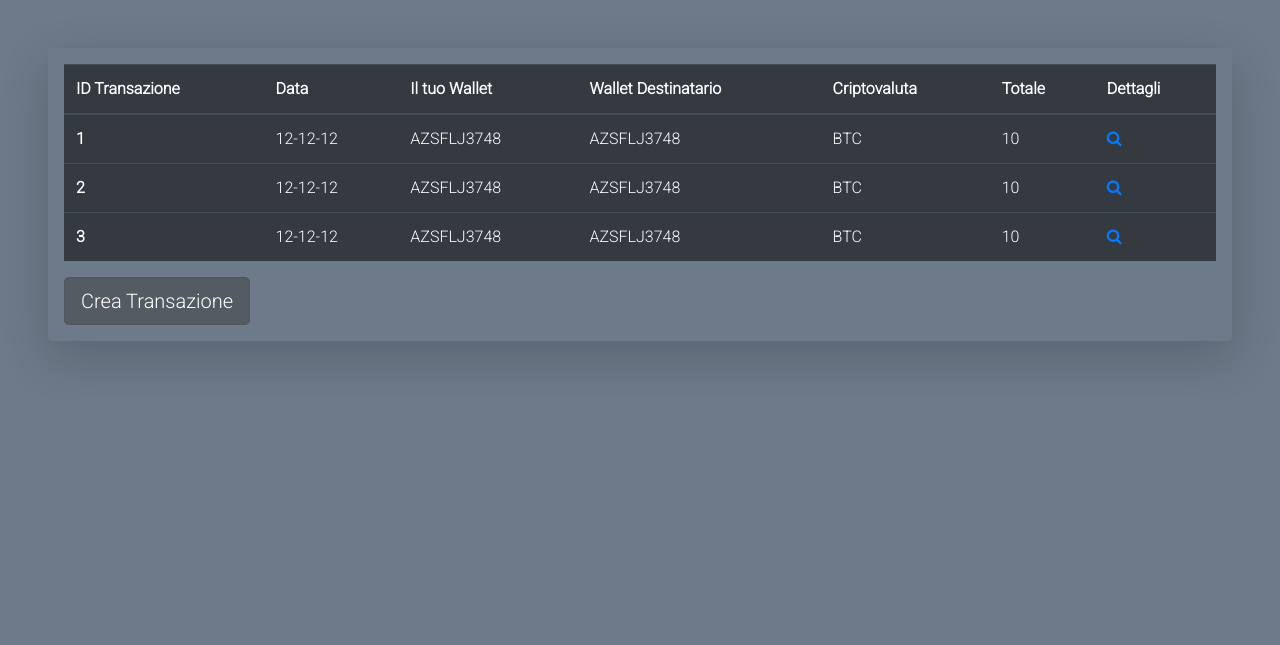
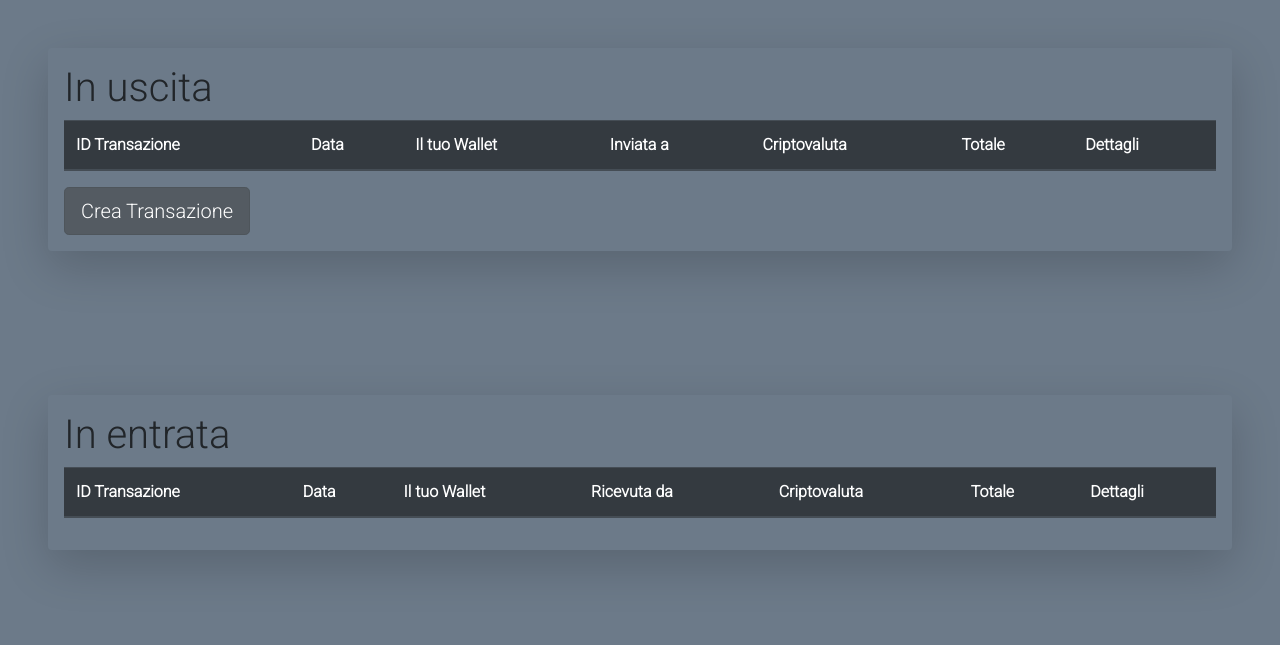
Before and after one commit to giacoballoccu/SmartWalletApp, a Django app: page /transazioni/ in a window 1280 px wide. Shown: the part 112-757 px from the top of the page. Run offline with Django 3.2, Linux system fonts and the light colour scheme; a user stored in the database is signed in; data comes from the database, SQL or seed files in the repository; data that the repository does not hold is empty; some libraries are stand-ins or nearby versions.

Commit message:
Tabella transazione dinamica supportata anche dal template

```diff
--- a/templates/transazioni.html
+++ b/templates/transazioni.html
@@ -8,15 +8,17 @@
     <nav class="navbar navbar-expand-lg navbar-dark bg-dark">
 
         <!-- Toggle button-->
-      <button class="navbar-toggler" type="button" data-toggle="collapse" data-target="#navbar" aria-controls="navbar" aria-expanded="false" aria-label="Toggle navigation">
+        <button class="navbar-toggler" type="button" data-toggle="collapse" data-target="#navbar" aria-controls="navbar"
+                aria-expanded="false" aria-label="Toggle navigation">
             <span class="navbar-toggler-icon"></span>
         </button>
 
         <div class="collapse navbar-collapse justify-content-start" id="navbar">
-          <ul class="navbar-nav"><li class="nav-item active">
-                <a class="nav-link" href="{% url 'dashboard' %}">Dashboard <span class="sr-only">(current)</span></a>
+            <ul class="navbar-nav">
+                <li class="nav-item active">
+                    <a class="nav-link" href="{% url 'dashboard' %}">Dashboard <span
+                            class="sr-only">(current)</span></a>
                 </li>
-
 
 
                 <li class="nav-item">
@@ -32,7 +34,7 @@
 
 
         <!-- Log out button-->
-      <div class="collapse navbar-collapse  justify-content-end" id="navbar">
+        <div class="collapse navbar-collapse justify-content-end" id="navbar">
             <ul class="navbar-nav">
 
                 <!-- Divider for toggle mode-->
@@ -50,13 +52,15 @@
     <!-- TABELLA TRANSAZIONI CON BOTTONE CREA-->
     <div class="col py-5 px-md-5 bordered col-example">
         <div class="shadow-lg p-3 mb-5 bg rounded">
+            <h1>In uscita</h1>
             <table class="table table-hover table-dark table-responsive-md">
+
                 <thead>
                 <tr>
                     <th scope="col">ID Transazione</th>
                     <th scope="col">Data</th>
                     <th scope="col">Il tuo Wallet</th>
-                          <th scope="col">Wallet Destinatario</th>
+                    <th scope="col">Inviata a</th>
                     <th scope="col">Criptovaluta</th>
                     <th scope="col">Totale</th>
                     <th scope="col">Dettagli</th>
@@ -65,61 +69,65 @@
 
                 <tbody>
 
-                        <!-RIGA TRANSAZIONE-->
+                {% for transazione in transazioni_ricevute %}
                     <tr>
-                          <th scope="row">1</th>
-                          <td>12-12-12</td>
-                          <td>AZSFLJ3748</td>
-                          <td>AZSFLJ3748</td>
-                          <td>BTC</td>
-                          <td>10</td>
+                        <th scope="row">{{ transazione.id }}</th>
+                        <td>{{ transazione.data }}</td>
+                        <td>{{ transazione.input_wallet }}</td>
+                        <td>{{ transazione.output_wallet }}</td>
+                        <td>{{ transazione.cryptocurrency }}</td>
+                        <td>{{ transazione.quantita }}</td>
                         <td>
-                              <a href="#" >
+                            <a href="#">
                                 <i class="fa fa-search" aria-hidden="true">
                                 </i>
                             </a>
                         </td>
                     </tr>
+                {% endfor %}
 
-                        <!-RIGA TRANSAZIONE-->
+                </tbody>
+            </table>
+            <!-- BOTTONE CREA TRANSAZIONE-->
+            <a href="#" class="btn btn-secondary btn-lg active" role="button" aria-pressed="true">Crea Transazione</a>
+
+        </div>
+    </div>
+    </div>
+    <div class="col py-5 px-md-5 bordered col-example">
+        <div class="shadow-lg p-3 mb-5 bg rounded">
+            <table class="table table-hover table-dark table-responsive-md">
+                <h1>In entrata</h1>
+                <thead>
                 <tr>
-                          <th scope="row">2</th>
-                          <td>12-12-12</td>
-                          <td>AZSFLJ3748</td>
-                          <td>AZSFLJ3748</td>
-                          <td>BTC</td>
-                          <td>10</td>
+                    <th scope="col">ID Transazione</th>
+                    <th scope="col">Data</th>
+                    <th scope="col">Il tuo Wallet</th>
+                    <th scope="col">Ricevuta da</th>
+                    <th scope="col">Criptovaluta</th>
+                    <th scope="col">Totale</th>
+                    <th scope="col">Dettagli</th>
+                </tr>
+                </thead>
+                {% for transazione in transazioni_ricevute %}
+                    <tr>
+                        <th scope="row">{{ transazione.id }}</th>
+                        <td>{{ transazione.data }}</td>
+                        <td>{{ transazione.input_wallet }}</td>
+                        <td>{{ transazione.output_wallet }}</td>
+                        <td>{{ transazione.cryptocurrency }}</td>
+                        <td>{{ transazione.quantita }}</td>
                         <td>
-                              <a href="#" >
+                            <a href="#">
                                 <i class="fa fa-search" aria-hidden="true">
                                 </i>
                             </a>
                         </td>
                     </tr>
-
-                        <!-RIGA TRANSAZIONE-->
-                        <tr>
-                          <th scope="row">3</th>
-                          <td>12-12-12</td>
-                          <td>AZSFLJ3748</td>
-                          <td>AZSFLJ3748</td>
-                          <td>BTC</td>
-                          <td>10</td>
-                          <td>
-                              <a href="#" >
-                                <i class="fa fa-search" aria-hidden="true">
-                                  </i>
-                              </a>
-                          </td>
-                        </tr>
-
-                      </tbody>
+                {% endfor %}
             </table>
-
-
-            <!-- BOTTONE CREA TRANSAZIONE-->
-            <a href="#" class="btn btn-secondary btn-lg active" role="button" aria-pressed="true">Crea Transazione</a>
+        </div>
+    </div>
 
     </div>
-        </div>
 {% endblock %}
```
Lines whose indentation alone changed are shown as unchanged.
